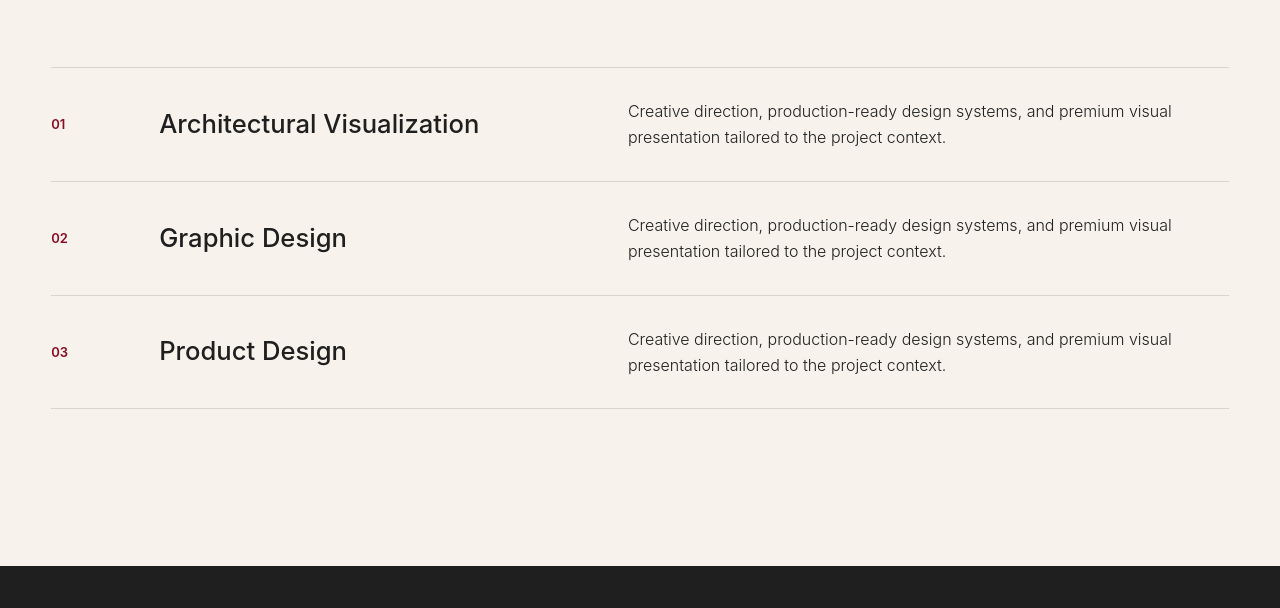
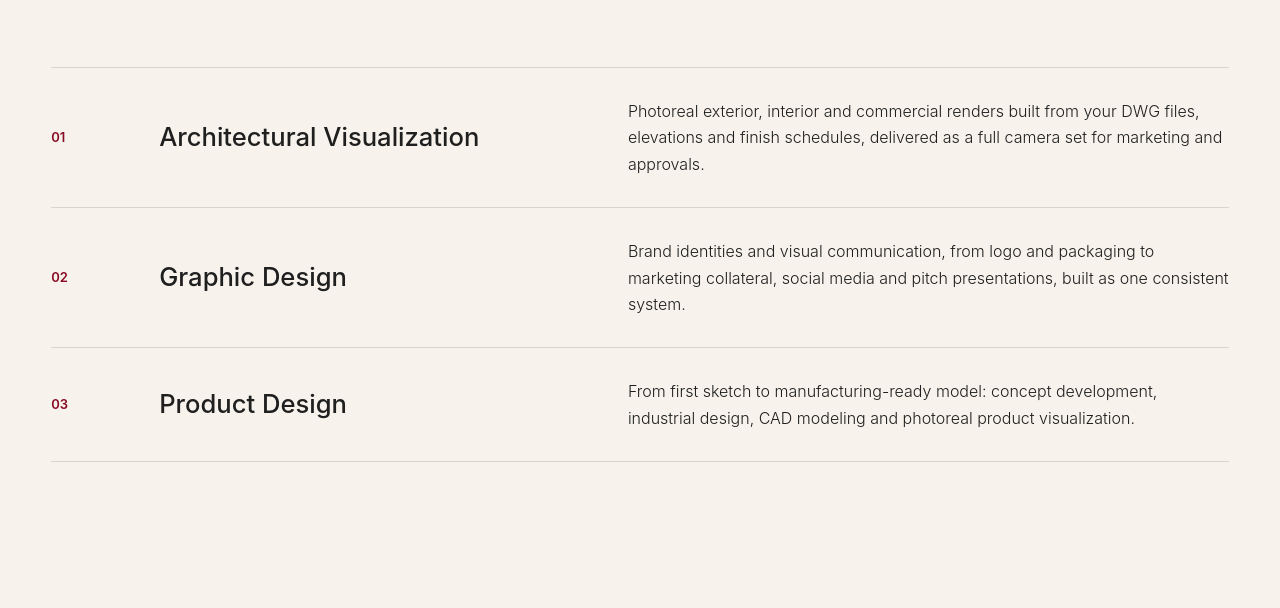
Before and after one commit to YASHWANTHBH1/nele_design_studio, a plain HTML site: page html/index.html in a window 1280 px wide. Shown: the part 2438-3046 px from the top of the page. Drawn offline with Linux system fonts and the light colour scheme.

Commit message:
Update service descriptions in index.html

```diff
--- a/html/index.html
+++ b/html/index.html
@@ -336,9 +336,7 @@
           </h3>
 
           <p>
-            Creative direction, production-ready design systems,
-            and premium visual presentation tailored to the
-            project context.
+            Photoreal exterior, interior and commercial renders built from your DWG files, elevations and finish schedules, delivered as a full camera set for marketing and approvals.
           </p>
         </article>
 
@@ -351,9 +349,7 @@
           </h3>
 
           <p>
-            Creative direction, production-ready design systems,
-            and premium visual presentation tailored to the
-            project context.
+            Brand identities and visual communication, from logo and packaging to marketing collateral, social media and pitch presentations, built as one consistent system.
           </p>
         </article>
 
@@ -366,9 +362,7 @@
           </h3>
 
           <p>
-            Creative direction, production-ready design systems,
-            and premium visual presentation tailored to the
-            project context.
+            From first sketch to manufacturing-ready model: concept development, industrial design, CAD modeling and photoreal product visualization.
           </p>
         </article>
 
```
